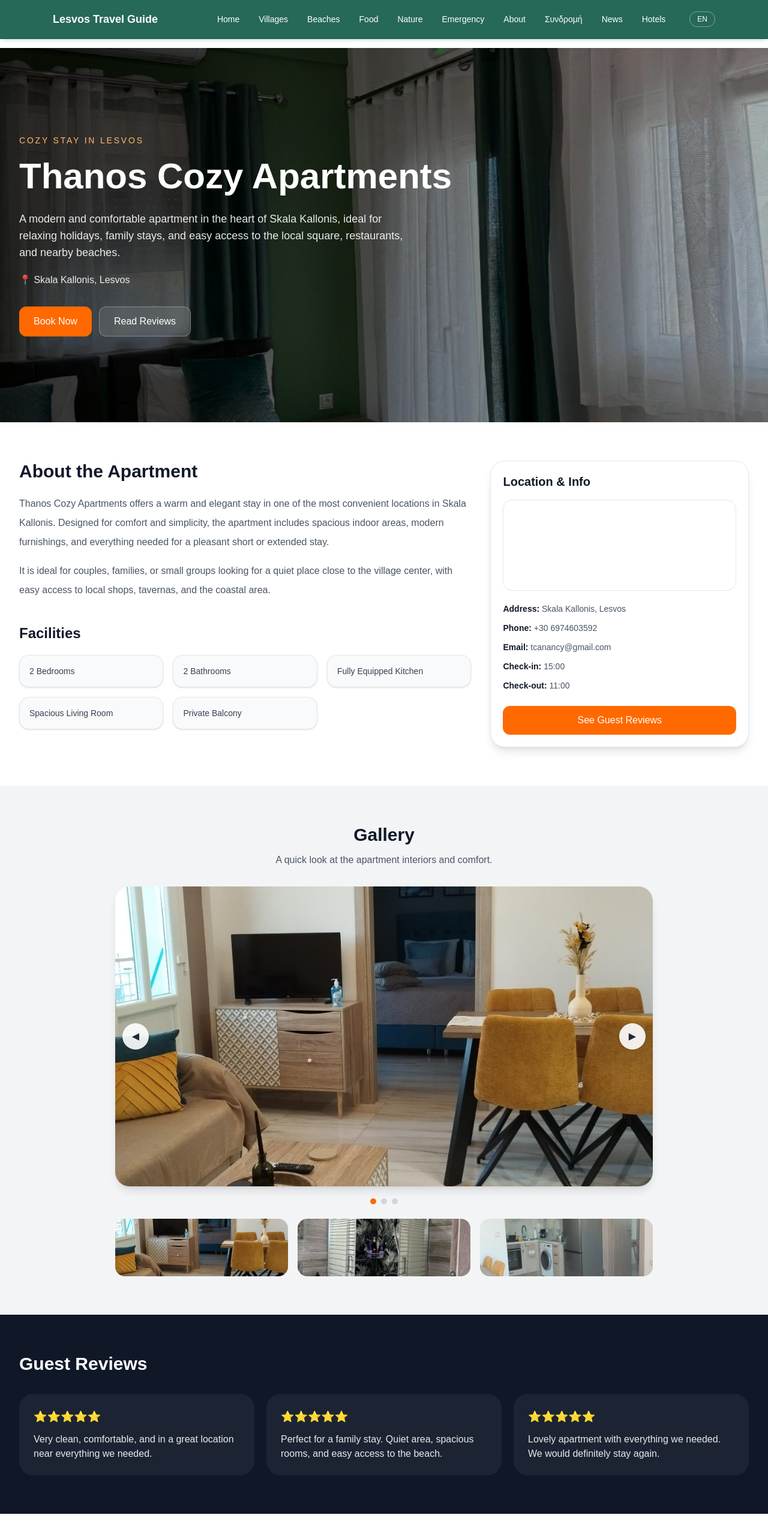
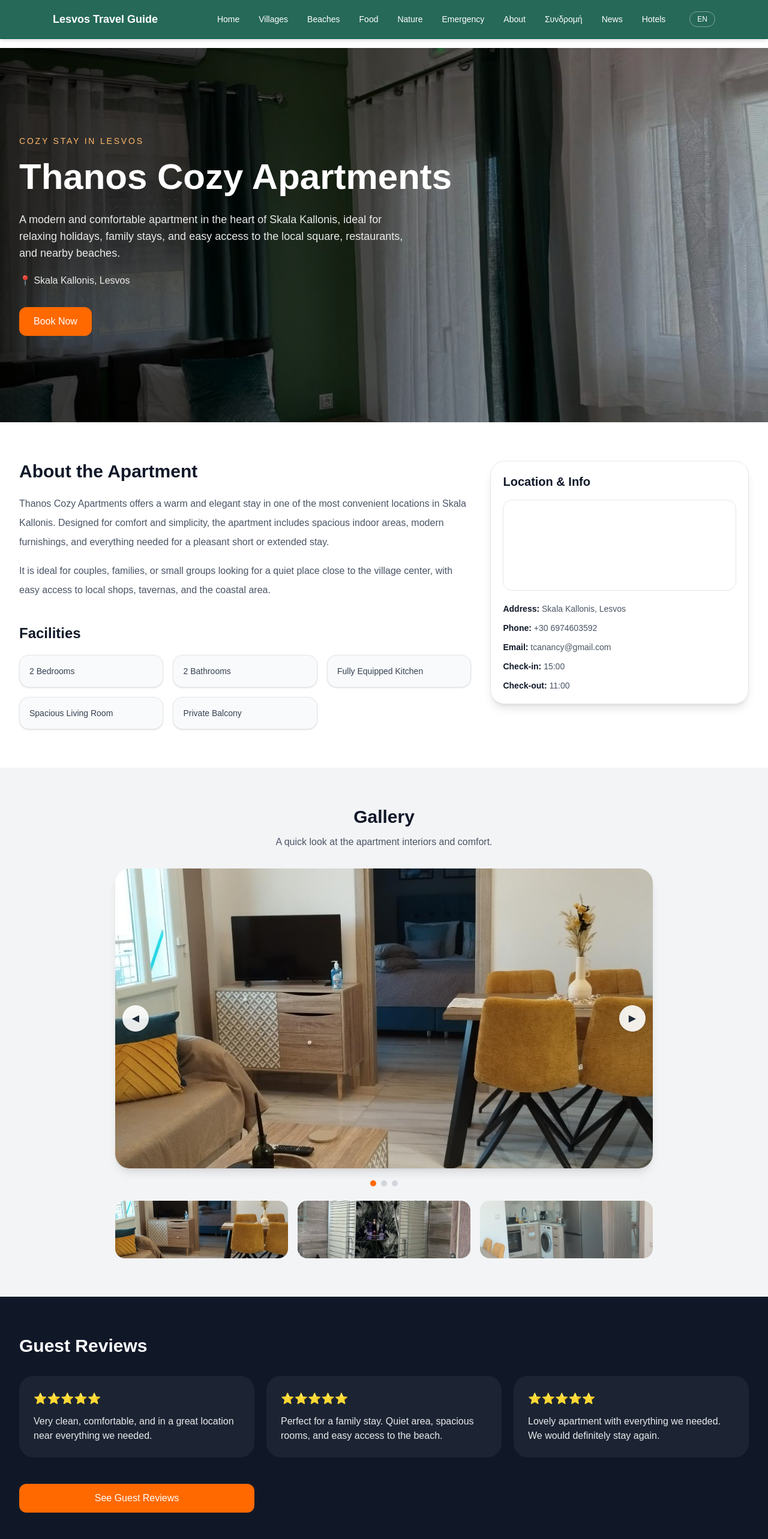
Before and after one commit to amamouridis06/lesvos-travel-guide, a Next.js app: page /hotels/thanos-cozy-appartments in a window 1280 px wide. Shown: the top 2566 px of the page at 60% size. Built offline with nearby package versions, Linux system fonts and the light colour scheme; grey boxes are pictures that could not be loaded.

Commit message:
Update page.tsx

```diff
--- a/app/hotels/thanos-cozy-appartments/page.tsx
+++ b/app/hotels/thanos-cozy-appartments/page.tsx
@@ -68,12 +68,7 @@ export default function ApartmentPage() {
                 Book Now
               </button>
 
-              <a
-                href="#reviews"
-                className="rounded-xl border border-white/30 bg-white/10 px-6 py-3 text-center font-medium text-white backdrop-blur-sm transition hover:bg-white/20"
-              >
-                Read Reviews
-              </a>
+
             </div>
           </div>
         </div>
@@ -153,12 +148,12 @@ export default function ApartmentPage() {
               </p>
             </div>
 
-            <a
+            {/* <a
               href="https://www.booking.com/hotel/gr/thanos-cozy-apartments.en-gb.html?aid=397594&label=gog235jc-10CAEoggI46AdIM1gDaFyIAQGYATO4ARfIAQzYAQPoAQH4AQGIAgGoAgG4Av2Ij88GwAIB0gIkNjI4OTI5MGEtOGEzNy00ZTg5LWIwZTgtOWQxMTcwZTRlZjc42AIB4AIB&sid=68f00793dd2d449b60f30b808935e305&checkin=2026-05-04&checkout=2026-05-08&dest_id=14571543&dest_type=hotel&dist=0&group_adults=2&group_children=0&hapos=1&hpos=1&no_rooms=1&req_adults=2&req_children=0&room1=A%2CA&sb_price_type=total&soh=1&sr_order=popularity&srepoch=1776534673&srpvid=d3497d8676dc01f8&type=total&ucfs=1&#tab-reviews"
               className="mt-6 block w-full rounded-xl bg-orange-500 px-5 py-3 text-center font-medium text-white transition hover:bg-orange-600"
             >
               See Guest Reviews
-            </a>
+            </a> */}
           </aside>
         </div>
       </section>
@@ -258,6 +253,12 @@ export default function ApartmentPage() {
                 Lovely apartment with everything we needed. We would definitely stay again.
               </p>
             </div>
+            <a
+              href="https://www.booking.com/hotel/gr/thanos-cozy-apartments.en-gb.html?aid=397594&label=gog235jc-10CAEoggI46AdIM1gDaFyIAQGYATO4ARfIAQzYAQPoAQH4AQGIAgGoAgG4Av2Ij88GwAIB0gIkNjI4OTI5MGEtOGEzNy00ZTg5LWIwZTgtOWQxMTcwZTRlZjc42AIB4AIB&sid=68f00793dd2d449b60f30b808935e305&checkin=2026-05-04&checkout=2026-05-08&dest_id=14571543&dest_type=hotel&dist=0&group_adults=2&group_children=0&hapos=1&hpos=1&no_rooms=1&req_adults=2&req_children=0&room1=A%2CA&sb_price_type=total&soh=1&sr_order=popularity&srepoch=1776534673&srpvid=d3497d8676dc01f8&type=total&ucfs=1&#tab-reviews"
+              className="mt-6 block w-full rounded-xl bg-orange-500 px-5 py-3 text-center font-medium text-white transition hover:bg-orange-600"
+            >
+              See Guest Reviews
+            </a>
           </div>
         </div>
       </section>
```
